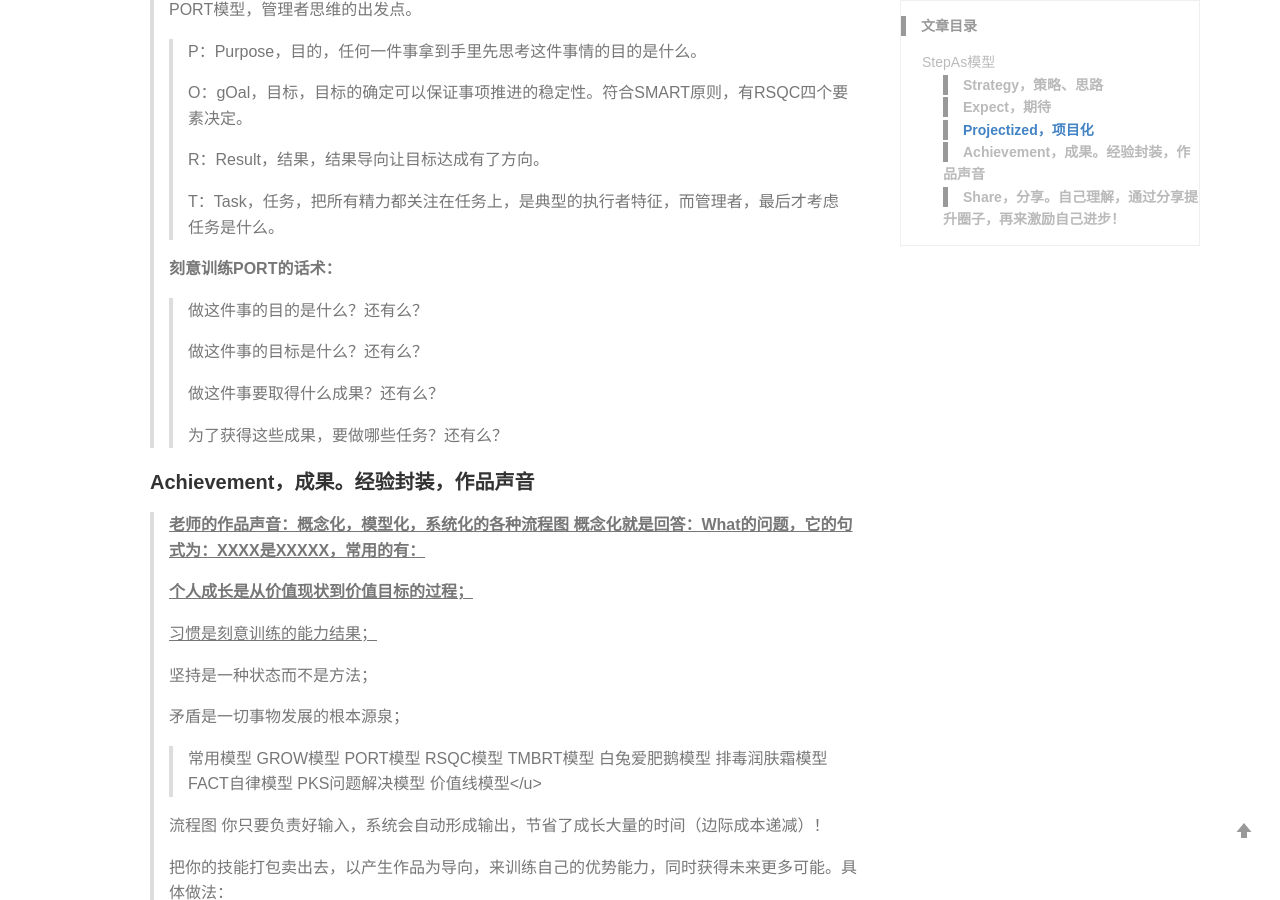
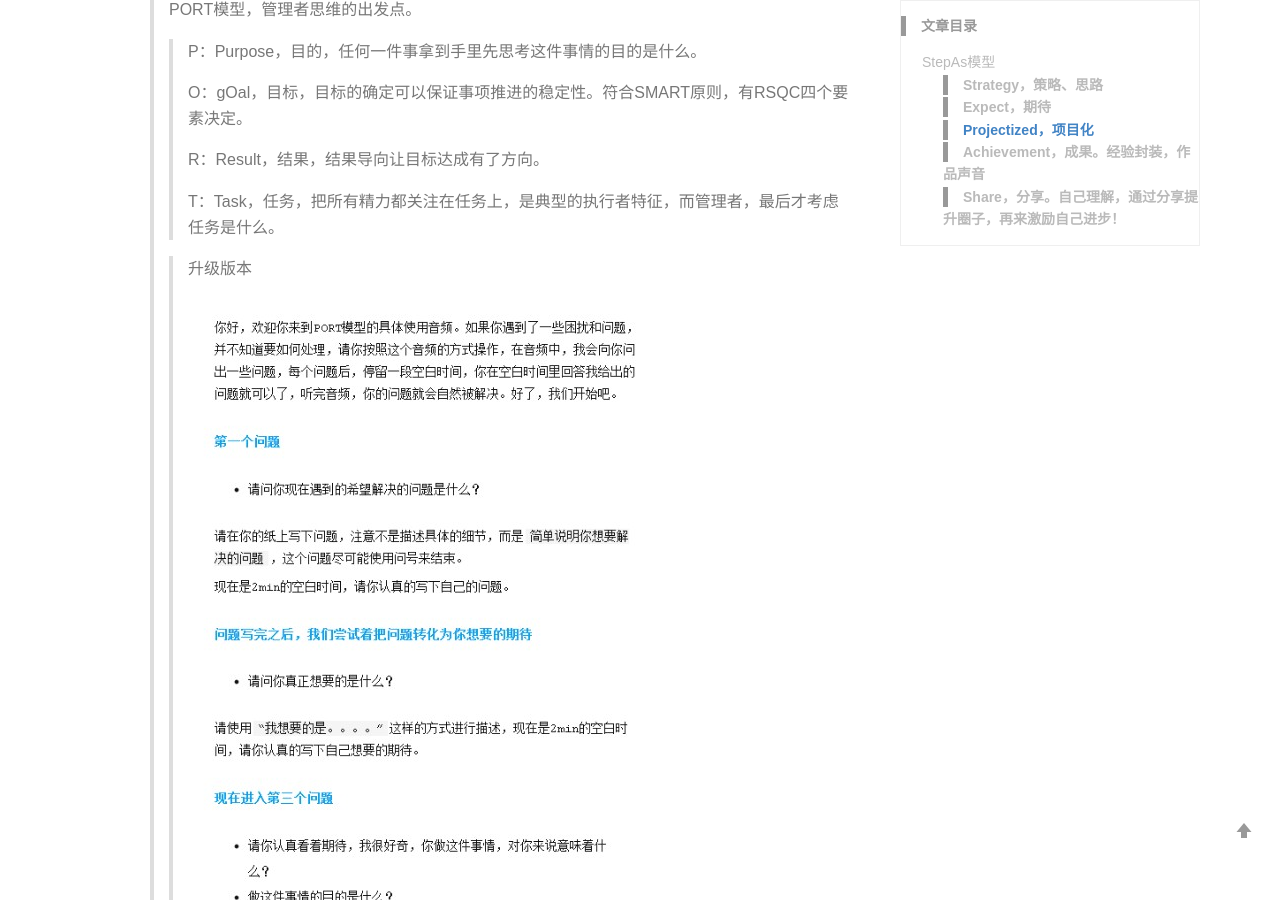
Before and after one commit to bemvp/bemvp.github.io, a Jekyll site: the page built from _posts/000_blog/2019-7-27-step-as-mode.md, in a window 1280 px wide and 900 px high, scrolled down 1870 px. Built offline with Jekyll 4.4.1, drawn with Linux system fonts in a browser that asks for light colours; comment, search, counter and statistics services are not loaded.

Commit message:
fix StepAs mode

```diff
--- a/_posts/000_blog/2019-7-27-step-as-mode.md
+++ b/_posts/000_blog/2019-7-27-step-as-mode.md
@@ -96,6 +96,10 @@ changelog:
 >>
 >>T：Task，任务，把所有精力都关注在任务上，是典型的执行者特征，而管理者，最后才考虑任务是什么。
 >
+>>升级版本
+>>
+>>![port话术](/images/wiki/port-hs.jpg)
+>>![port制定](/images/wiki/port-zhiding.jpg)
 >
 >**刻意训练PORT的话术：**
 >>做这件事的目的是什么？还有么？
```
Also changed, not shown: _posts/001_2019-My-Goals/2019-7-22-half-year-fu-pan.md (+1 -3 lines).
